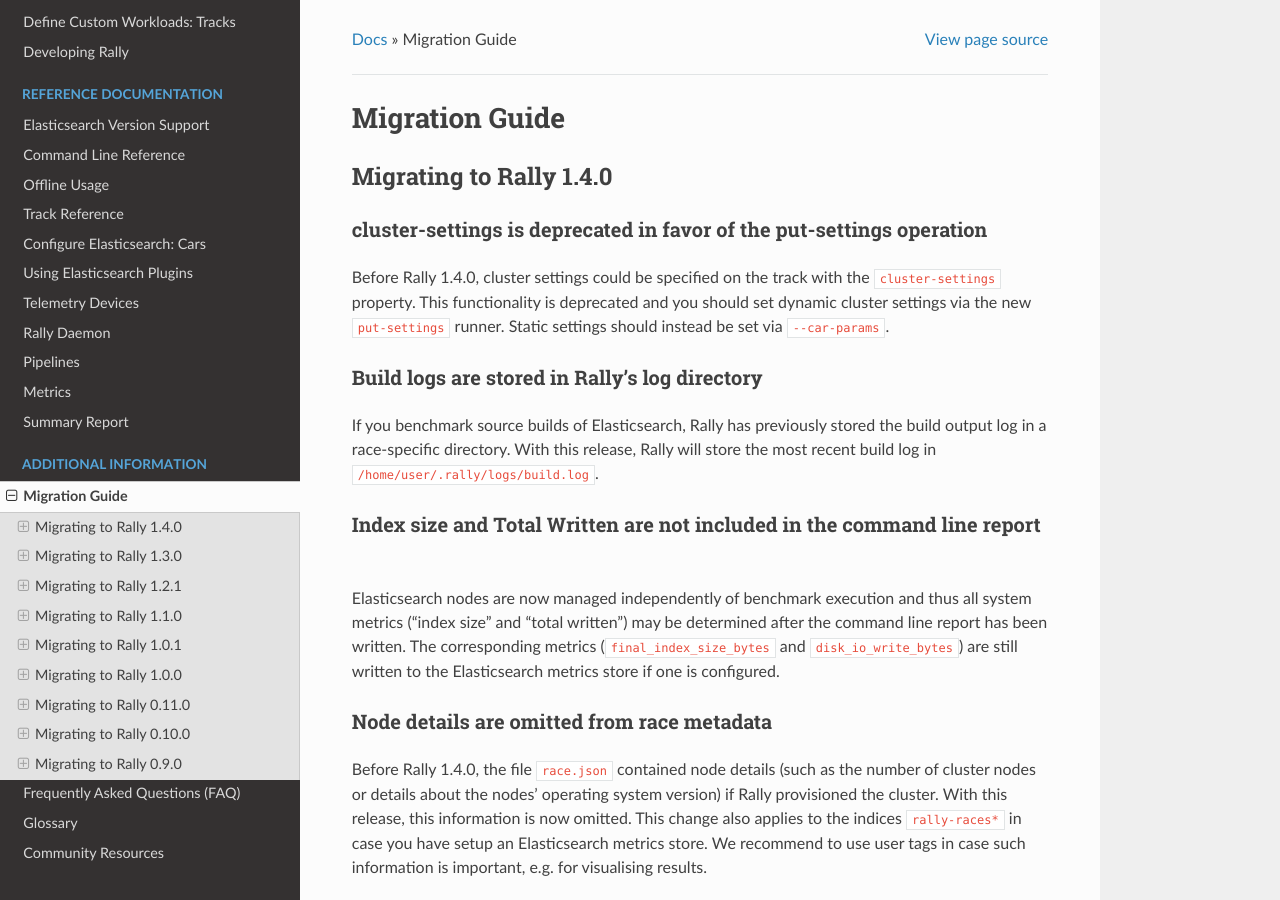
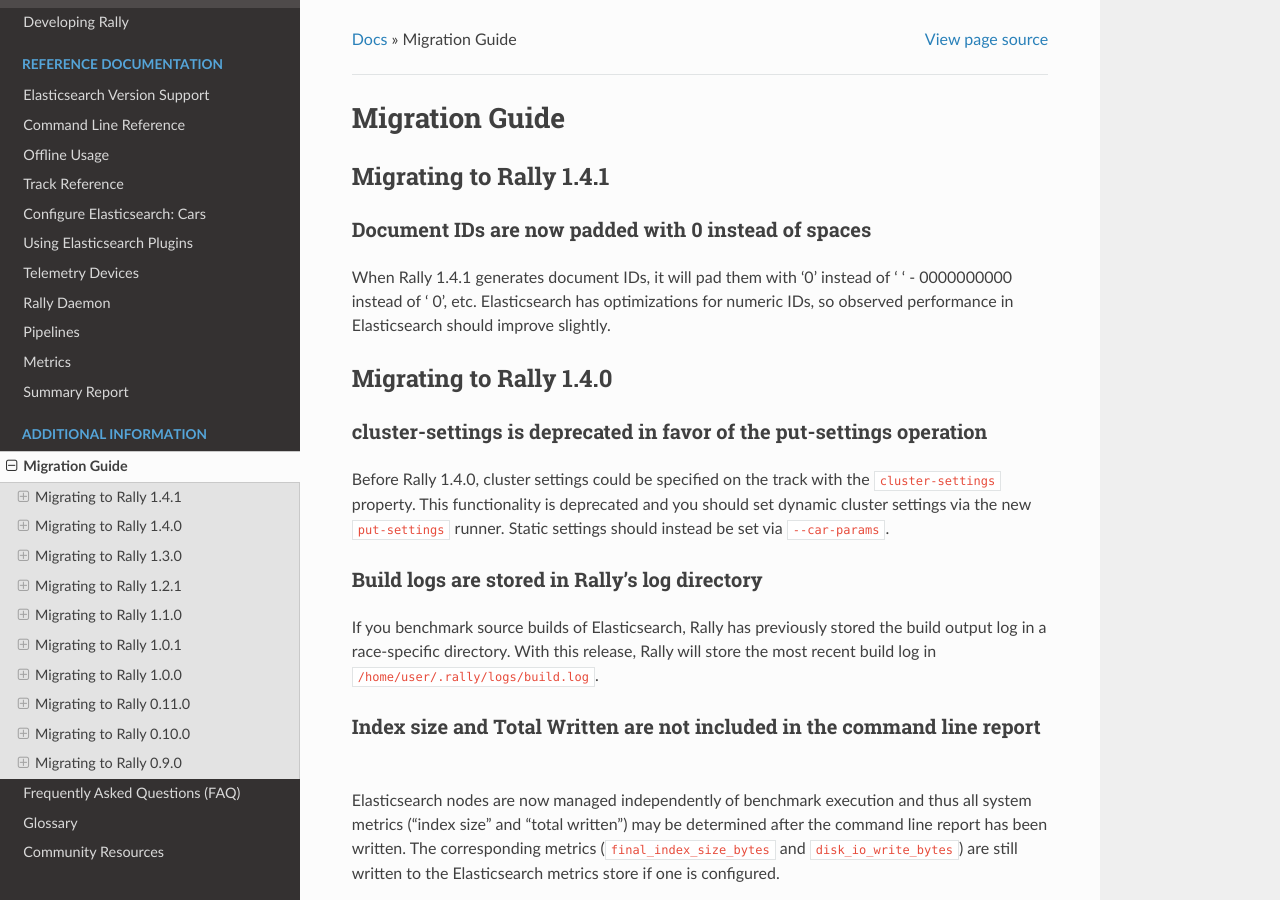
Before and after one commit to elastic/rally, a Sphinx documentation site: the page built from docs/migrate.rst, in a window 1280 px wide and 900 px high. Built offline with Sphinx 7.4.7 and the Read the Docs theme 2.0.0, drawn with Linux system fonts in a browser that asks for light colours.

Commit message:
Add note for 0-padding change.

```diff
--- a/docs/migrate.rst
+++ b/docs/migrate.rst
@@ -1,5 +1,15 @@
 Migration Guide
 ===============
+
+Migrating to Rally 1.4.1
+------------------------
+
+Document IDs are now padded with 0 instead of spaces
+^^^^^^^^^^^^^^^^^^^^^^^^^^^^^^^^^^^^^^^^^^^^^^^^^^^^
+
+When Rally 1.4.1 generates document IDs, it will pad them with '0' instead of ' ' - 0000000000 instead of '         0', etc.
+Elasticsearch has optimizations for numeric IDs, so observed performance in Elasticsearch should improve slightly.
+
 
 Migrating to Rally 1.4.0
 ------------------------
```
